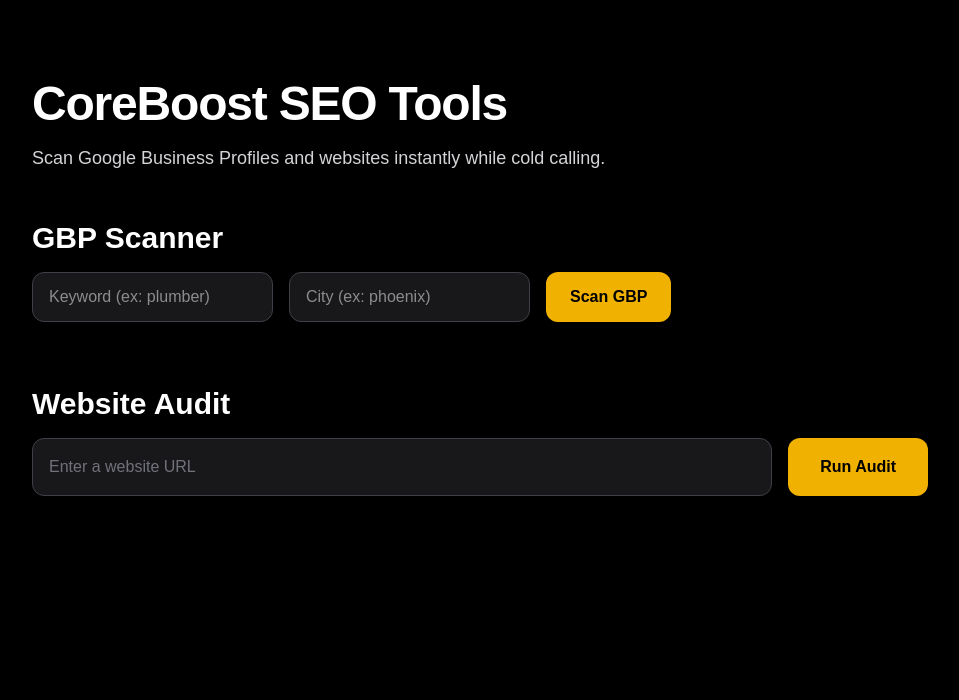
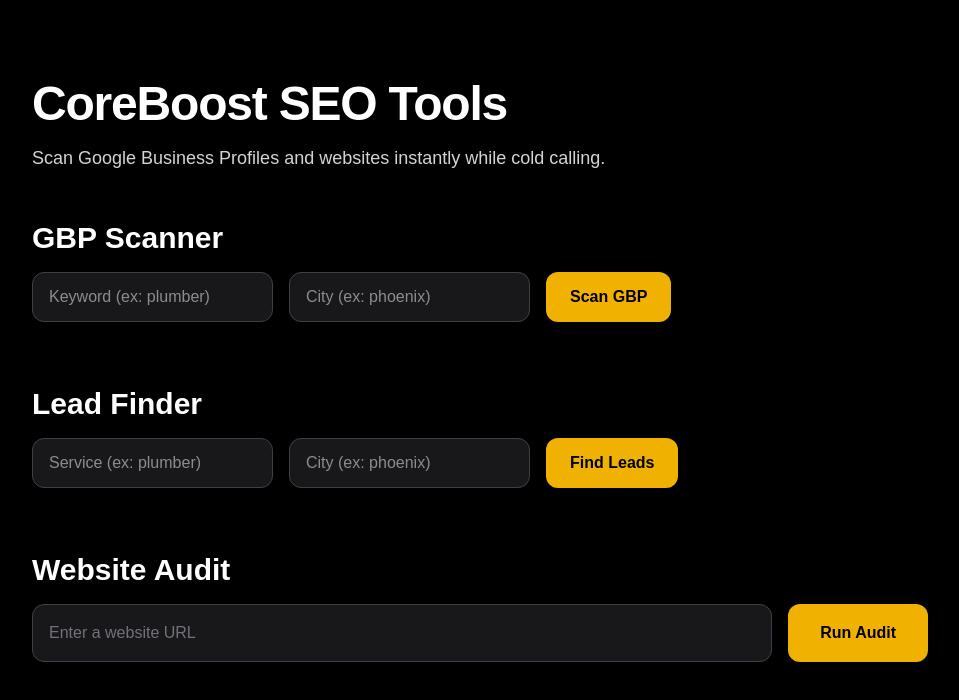
Before and after one commit to DRAES2/coreboost-os, a Next.js app: page / in a window 1280 px wide. Shown: the top 700 px of the page, without its empty margins (160-1119 px from the left). Built offline with nearby package versions, Linux system fonts and the light colour scheme.

Commit message:
maps html scanner

```diff
--- a/app/page.tsx
+++ b/app/page.tsx
@@ -85,7 +85,17 @@
       setLoadingGBP(false);
     }
   }
+  async function handleLeadSearch(e:any){
 
+  e.preventDefault()
+
+  const query = `${keyword} ${city}`
+
+  const url = `https://www.google.com/search?q=${encodeURIComponent(query)}`
+
+  window.open(url,"_blank")
+
+  }
   return (
     <main className="min-h-screen bg-black px-6 py-20 text-white">
       <div className="mx-auto max-w-4xl">
@@ -172,7 +182,45 @@
 
 
         </section>
+        {/* LEAD FINDER */}
 
+        <section className="mb-16">
+
+        <h2 className="text-3xl font-semibold mb-4">
+        Lead Finder
+        </h2>
+
+        <form
+          onSubmit={handleLeadSearch}
+          className="flex flex-wrap gap-4"
+        >
+
+        <input
+        type="text"
+        value={keyword}
+        onChange={(e)=>setKeyword(e.target.value)}
+        placeholder="Service (ex: plumber)"
+        className="rounded-xl border border-zinc-700 bg-zinc-900 px-4 py-3"
+        />
+
+        <input
+        type="text"
+        value={city}
+        onChange={(e)=>setCity(e.target.value)}
+        placeholder="City (ex: phoenix)"
+        className="rounded-xl border border-zinc-700 bg-zinc-900 px-4 py-3"
+        />
+
+        <button
+        type="submit"
+        className="rounded-xl bg-yellow-500 px-6 py-3 font-semibold text-black"
+        >
+        Find Leads
+        </button>
+
+        </form>
+
+        </section>
         {/* WEBSITE AUDIT */}
 
         <section>
```
